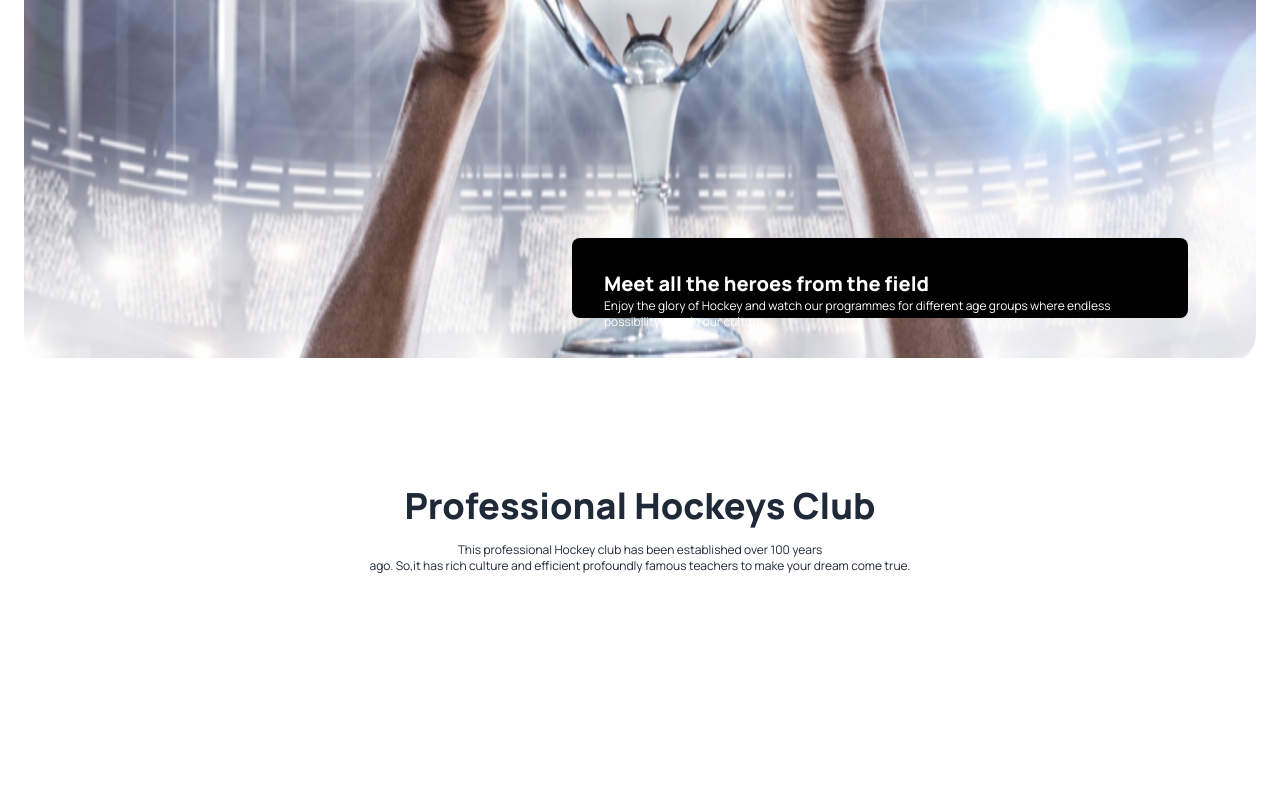
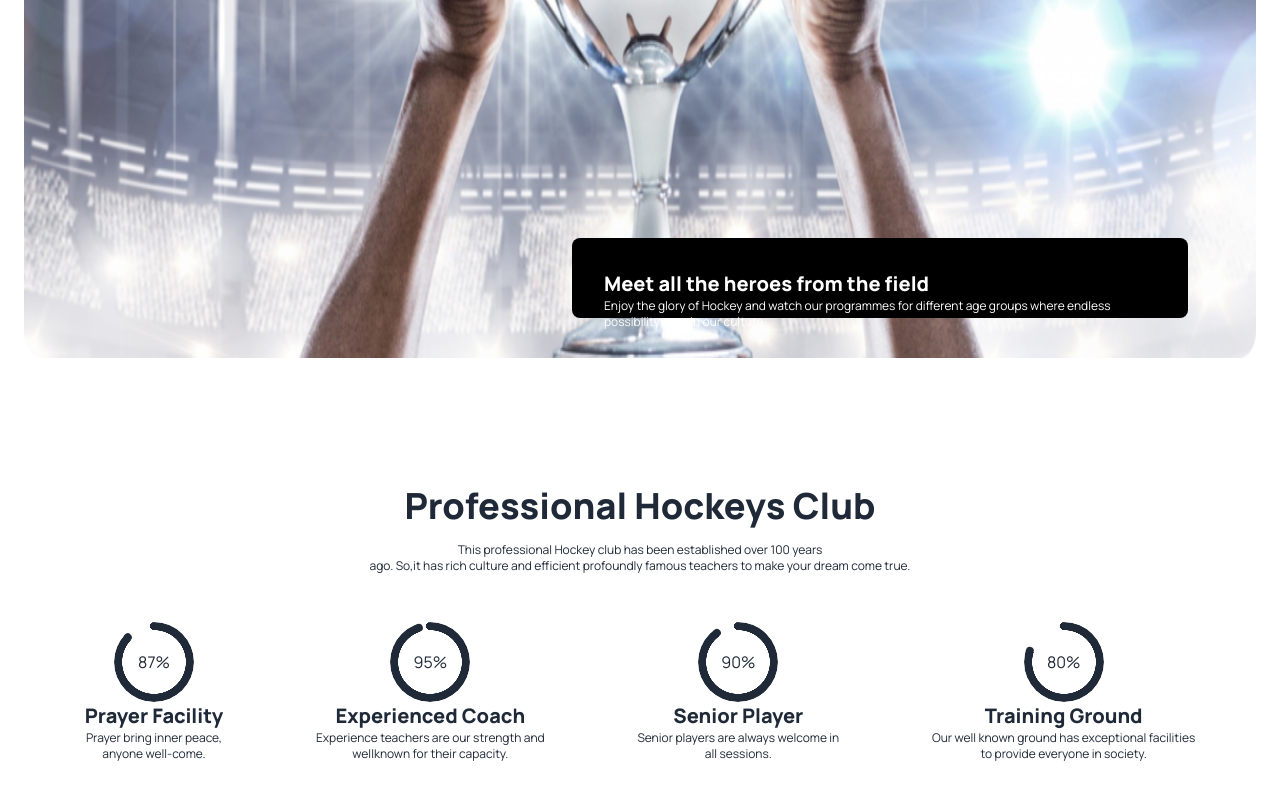
Before and after one commit to tuhin87/hockey-directory, a plain HTML site: page index.html in a window 1280 px wide. Shown: the part 658-1458 px from the top of the page. Before the commit the page ends 1232 px from the top, so only its background shows below. Drawn offline with nearby package versions, Linux system fonts and the light colour scheme; grey boxes are pictures that could not be loaded.

Commit message:
percentage section added

```diff
--- a/index.html
+++ b/index.html
@@ -1,5 +1,6 @@
 <!DOCTYPE html>
 <html lang="en">
+
 <head>
   <meta charset="UTF-8">
   <meta name="viewport" content="width=device-width, initial-scale=1.0">
@@ -14,16 +15,20 @@
   <!doctype html>
   <html>
 </head>
+
 <body>
   <header>
     <!-- --Navbar starts here -->
     <nav>
-          <div class="container mx-auto">
+      <div class="container mx-auto px-4">
         <div class="navbar flex-1 justify-evenly lg:justify-between">
 
           <div class="navbar-start">
             <div tabindex="0" role="button" class="btn lg:hidden">
-                  <svg xmlns="http://www.w3.org/2000/svg" class="h-5 w-5" fill="none" viewBox="0 0 24 24" stroke="currentColor"><path stroke-linecap="round" stroke-linejoin="round" stroke-width="2" d="M4 6h16M4 12h8m-8 6h16" /></svg>
+              <svg xmlns="http://www.w3.org/2000/svg" class="h-5 w-5" fill="none" viewBox="0 0 24 24"
+                stroke="currentColor">
+                <path stroke-linecap="round" stroke-linejoin="round" stroke-width="2" d="M4 6h16M4 12h8m-8 6h16" />
+              </svg>
             </div>
             <a class="btn text-xl lg:text-4xl text-black-800">Hockey<span class="text-[#FF4240]">’</span>s</a>
           </div>
@@ -40,7 +45,8 @@
             <div class="sm:hidden">
               <i class="fa-solid fa-magnifying-glass"></i>
             </div>
-                <a class="btn rounded-lg bg-red-500 text-white text-sm lg:text-xl lg:text-white-700 ml-2 lg:ml-6">Get Ticket</a>
+            <a class="btn rounded-lg bg-red-500 text-white text-sm lg:text-xl lg:text-white-700 ml-2 lg:ml-6">Get
+              Ticket</a>
           </div>
         </div>
       </div>
@@ -78,9 +84,11 @@
             </div>
           </div>
         </div>
-            <div class= "bg-black text-white lg:mx-auto lg:h-[10vh]  lg:w-1/2 lg:-translate-y-32 lg:translate-x-60 rounded-lg p-8 mt-2">
+        <div
+          class="bg-black text-white lg:mx-auto lg:h-[10vh]  lg:w-1/2 lg:-translate-y-32 lg:translate-x-60 rounded-lg p-8 mt-2">
           <h3 class="text-xl text-h font-extrabold ">Meet all the heroes from the field</h3>
-              <p class="text-xs">Enjoy the glory of Hockey and watch our programmes for different age groups where endless possibility remain our culture. </p>
+          <p class="text-xs">Enjoy the glory of Hockey and watch our programmes for different age groups where endless
+            possibility remain our culture. </p>
         </div>
 
       </div>
@@ -91,9 +99,35 @@
     <!-- ---Professional Hockey club section starts here -->
     <section class="container mx-auto px-6 text-center">
       <h1 class="text-2xl lg:text-4xl font-extrabold my-4">Professional Hockeys Club</h1>
-        <p class="text-xs">This professional Hockey club has been established over 100 years <br> ago. So,it has rich culture and efficient profoundly famous teachers to make your dream come true. </p>
+      <p class="text-xs">This professional Hockey club has been established over 100 years <br> ago. So,it has rich
+        culture and efficient profoundly famous teachers to make your dream come true. </p>
     </section>
-  <!--  -->
+    <!-- Percentage section starts here  -->
+    <section class="container mx-auto px-4 mt-12 mb-12">
+      <div class="grid grid-flow-row gap-6 lg:flex lg:justify-evenly">
+
+        <div class="text-center">
+          <div class="radial-progress" style="--value:87;" role="progressbar">87%</div>
+          <h2 class="text-xl font-extrabold">Prayer Facility</h2>
+          <p class="text-xs">Prayer bring inner peace,<br>anyone well-come.</p>
+        </div>
+        <div class="text-center">
+          <div class="radial-progress" style="--value:95;" role="progressbar">95%</div>
+          <h2 class="text-xl font-extrabold">Experienced Coach</h2>
+          <p class="text-xs">Experience teachers are our strength and <br> wellknown for their capacity.</p>
+        </div>
+       <div class="text-center">
+        <div class="radial-progress" style="--value:90;" role="progressbar">90%</div>
+        <h2 class="text-xl font-extrabold">Senior Player</h2>
+        <p class="text-xs">Senior players are always welcome in <br> all sessions.</p>
+       </div>
+        <div class="text-center">
+          <div class="radial-progress" style="--value:80;" role="progressbar">80%</div>
+          <h2 class="text-xl font-extrabold">Training Ground</h2>
+        <p class="text-xs">Our well known ground has exceptional facilities <br> to provide everyone in society.</p>
+        </div>
+      </div>
+    </section>
 
   </main>
   <footer>
@@ -101,4 +135,5 @@
   </footer>
 
 </body>
+
 </html>
```
Lines whose indentation alone changed are shown as unchanged.
